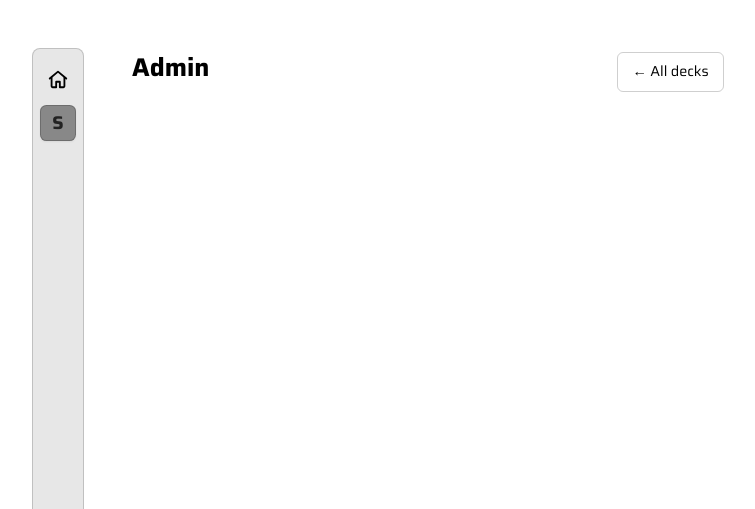
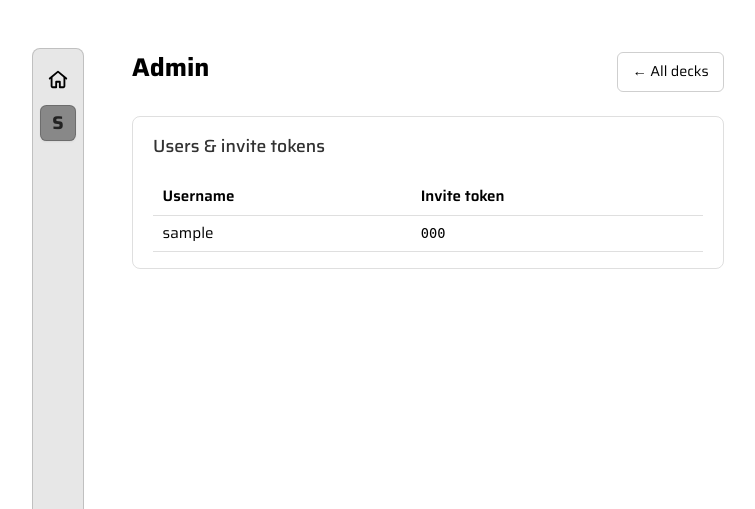
Before and after one commit to mikedewar/crazy-cram, a Flask app: page /admin in a window 1280 px wide. Shown: the top 509 px of the page, without its empty margins (212-967 px from the left). Run offline with Flask 3, Linux system fonts and the light colour scheme; a user stored in the database is signed in; tables that the repository leaves empty hold one stand-in row (values such as "Sample post"); some libraries are stand-ins or nearby versions.

Commit message:
Admin page: show users + their invite tokens
Two-column table (username, invite token) on /admin. Token is the
invite_code.code that redeemed to create the account.

v1.7.1

```diff
--- a/app.py
+++ b/app.py
@@ -1733,7 +1733,17 @@ def _require_admin():
 @login_required
 def admin():
     _require_admin()
-    return render_template("admin.html")
+
+    users = User.query.order_by(User.created_at.asc()).all()
+    invite_by_user = {
+        iv.used_by: iv.code
+        for iv in InviteCode.query.filter(InviteCode.used_by.isnot(None)).all()
+    }
+    user_rows = [
+        {"username": u.username, "invite_code": invite_by_user.get(u.id)}
+        for u in users
+    ]
+    return render_template("admin.html", user_rows=user_rows)
 
 
 @app.route("/admin/overview")
--- a/templates/admin.html
+++ b/templates/admin.html
@@ -7,4 +7,34 @@
     <a class="btn-secondary" href="{{ url_for('home') }}">← All decks</a>
   </div>
 </div>
+
+<section class="account-panel">
+  <h2>Users &amp; invite tokens</h2>
+  {% if user_rows %}
+  <table class="admin-table">
+    <thead>
+      <tr>
+        <th>Username</th>
+        <th>Invite token</th>
+      </tr>
+    </thead>
+    <tbody>
+      {% for row in user_rows %}
+      <tr>
+        <td>{{ row.username }}</td>
+        <td>
+          {% if row.invite_code %}
+          <code>{{ row.invite_code }}</code>
+          {% else %}
+          <span class="muted">—</span>
+          {% endif %}
+        </td>
+      </tr>
+      {% endfor %}
+    </tbody>
+  </table>
+  {% else %}
+  <p class="muted">No users yet.</p>
+  {% endif %}
+</section>
 {% endblock %}
```
Also changed, not shown: tests/test_admin.py (+14 -1 lines), CHANGELOG.md, 1 other file.
